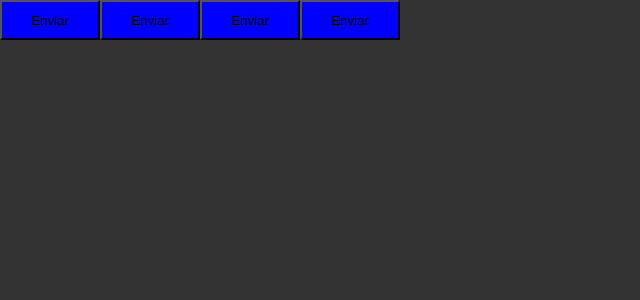
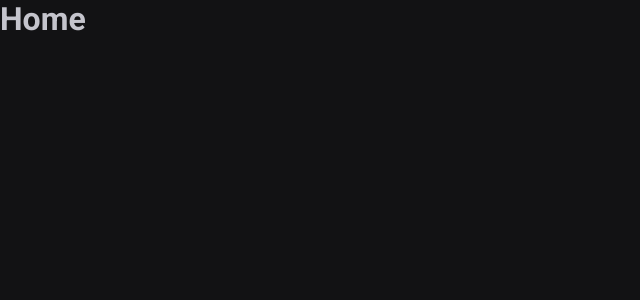
Before and after one commit to kleberlimaGit/timer-ignite, a React (Vite) app in the folder timer/: page / in a window 1280 px wide. Shown: the top 300 px of the page, without its empty margins (0-640 px from the left). Built offline with nearby package versions, Linux system fonts and the light colour scheme.

Commit message:
React Router Dom

```diff
--- a/timer/index.html
+++ b/timer/index.html
@@ -2,8 +2,14 @@
 <html lang="pt-br">
   <head>
     <meta charset="UTF-8" />
+    <link rel="preconnect" href="https://fonts.googleapis.com" />
+    <link rel="preconnect" href="https://fonts.gstatic.com" crossorigin />
     <meta name="viewport" content="width=device-width, initial-scale=1.0" />
-    <title>Vite + React + TS</title>
+    <link
+      href="https://fonts.googleapis.com/css2?family=Roboto+Mono:wght@700&family=Roboto:wght@400;700&display=swap"
+      rel="stylesheet"
+    />
+    <title>Timer</title>
   </head>
   <body>
     <div id="root"></div>
--- a/timer/package.json
+++ b/timer/package.json
@@ -11,6 +11,7 @@
   "dependencies": {
     "react": "^18.2.0",
     "react-dom": "^18.2.0",
+    "react-router-dom": "^6.6.1",
     "styled-components": "^5.3.6"
   },
   "devDependencies": {
--- a/timer/src/App.tsx
+++ b/timer/src/App.tsx
@@ -1,18 +1,16 @@
-import { useState } from 'react'
-import { ThemeProvider } from 'styled-components'
-import { Button } from './components/Button'
-import { defaultTheme } from './styles/themes/default'
-import { GlobalStyle } from './styles/themes/global'
+import { ThemeProvider } from "styled-components";
+import { defaultTheme } from "./styles/themes/default";
+import { GlobalStyle } from "./styles/themes/global";
+import { BrowserRouter } from "react-router-dom";
+import { Router } from "./Router";
 
 export function App() {
-
   return (
     <ThemeProvider theme={defaultTheme}>
-      <Button variant='primary'/>
-      <Button variant='secondary'/>
-      <Button variant='danger'/>
-      <Button/>
-      <GlobalStyle/>
+      <BrowserRouter>
+        <Router />
+      </BrowserRouter>
+      <GlobalStyle />
     </ThemeProvider>
-  )
+  );
 }
--- /dev/null
+++ b/timer/src/Router.tsx
@@ -0,0 +1,12 @@
+import {Routes, Route} from 'react-router-dom'
+import { History } from './pages/History';
+import { Home } from './pages/Home';
+
+export function Router() {
+    return (
+        <Routes>
+            <Route path='/' element={<Home/>}/>
+            <Route path='/history' element={<History/>}/>
+        </Routes>
+    );
+}
--- a/timer/src/components/Button.styles.ts
+++ /dev/null
@@ -1,26 +0,0 @@
-import styled, { css } from "styled-components";
-
-export type ButtonVariant = "primary" | "secondary" | "danger";
-
-interface ButtonContainerProps {
-  variant: ButtonVariant;
-}
-
-const buttonVariants = {
-  primary: "blue",
-  secondary: "gray",
-  danger: "red",
-};
-
-export const ButtonContainer = styled.button<ButtonContainerProps>`
-  width: 100px;
-  height: 40px;
-
-    background-color: ${props => props.theme.primary};
-
- /*  ${(props) => {
-    return css`
-      background-color: ${buttonVariants[props.variant]};
-    `;
-  }}*/
-`;
--- a/timer/src/components/Button.tsx
+++ /dev/null
@@ -1,9 +0,0 @@
-import { ButtonContainer, ButtonVariant } from "./Button.styles"
-
-interface ButtonProps {
-    variant?: ButtonVariant;
-}
-
-export function Button({variant = 'primary'}:ButtonProps) {
-    return <ButtonContainer variant={variant}>Enviar</ButtonContainer>
-}
--- /dev/null
+++ b/timer/src/pages/History.tsx
@@ -0,0 +1,3 @@
+export function History () {
+    return <h1>History</h1>
+}
--- /dev/null
+++ b/timer/src/pages/Home.tsx
@@ -0,0 +1,3 @@
+export function Home () {
+    return <h1>Home</h1>
+}
--- a/timer/src/styles/themes/default.ts
+++ b/timer/src/styles/themes/default.ts
@@ -1,4 +1,21 @@
 export const defaultTheme = {
-    primary: 'blue',
-    secondary: 'gray'
+    white: '#FFF',
+
+    'gray-100': '#E1E1E6',
+    'gray-300': '#C4C4CC',
+    'gray-400': '#8D8D99',
+    'gray-500': '#7C7C8A',
+    'gray-600': '#323238',
+    'gray-700': '#29292E',
+    'gray-800': '#202024',
+    'gray-900': '#121214',
+
+    'green-300': '#00B37E',
+    'green-500': '#00875F',
+    'green-700': '#015F43',
+
+    'red-500': '#AB222E',
+    'red-700': '#7A1921',
+
+    'yellow-500': '#FBA94C',
 }
--- a/timer/src/styles/themes/global.ts
+++ b/timer/src/styles/themes/global.ts
@@ -7,9 +7,20 @@
     box-sizing: border-box;
 }
 
+:focus {
+    outline: 0;
+    box-shadow: 0 0 0 2px ${props => props.theme['green-500']};
+}
+
 body {
-    background-color: #333;
-    color: #fff;
+    background-color: ${props => props.theme['gray-900']};
+    color: ${props => props.theme['gray-300']};
+}
+
+body, input, textarea, button {
+    font-family: 'Roboto', sans-serif;
+    font-weight: 400;
+    font-size: 1rem;
 }
 
 `
```
Also changed, not shown: 1 other file (tests, documents, lock files or other folders).
